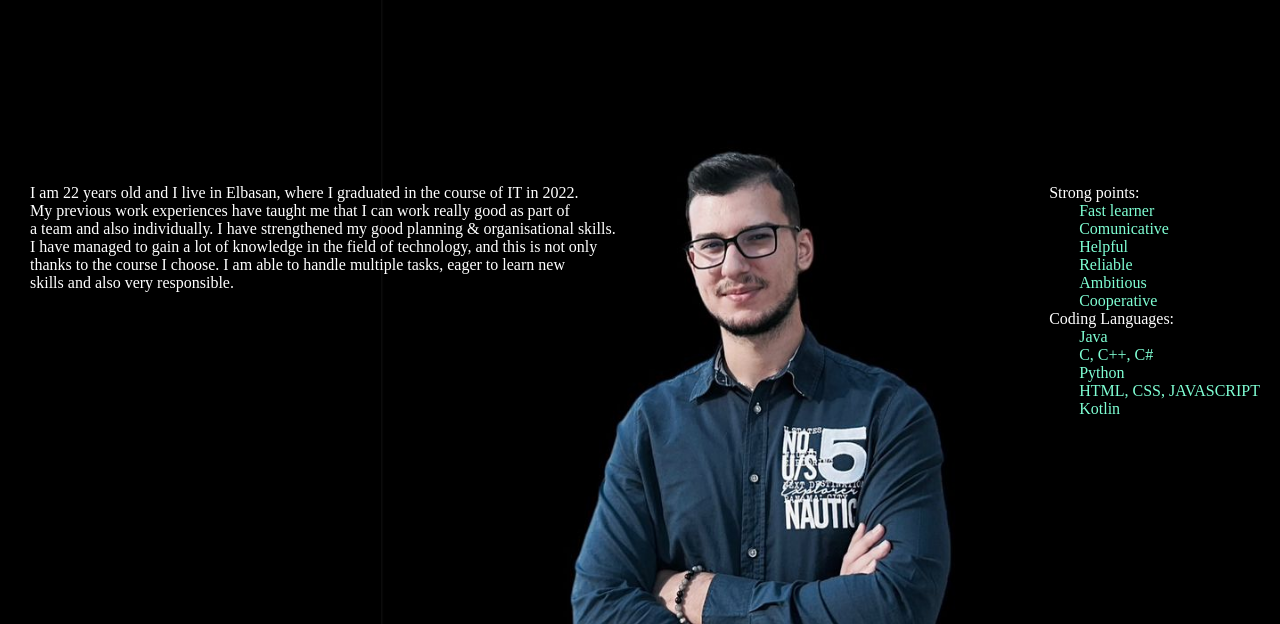
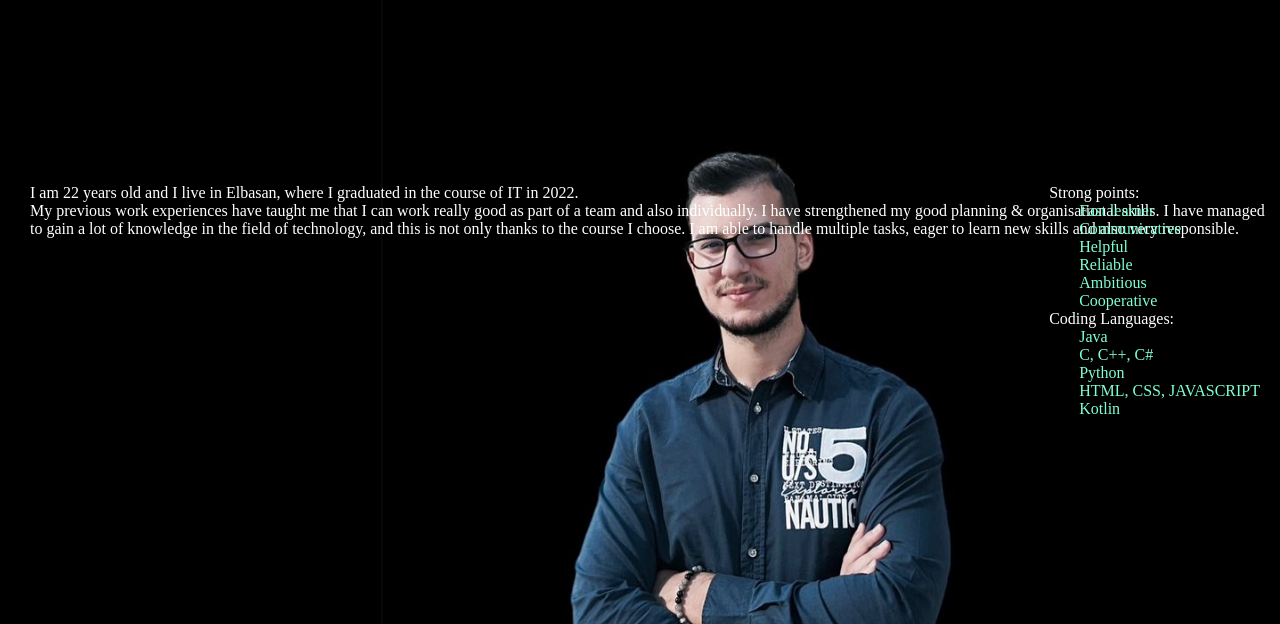
Before and after one commit to IgliH/IgliH, a plain HTML site: page about.html in a window 1280 px wide. Shown: the part 88-712 px from the top of the page. Drawn offline with Linux system fonts and the light colour scheme.

Commit message:
Update about.html
Changed the about content

```diff
--- a/about.html
+++ b/about.html
@@ -25,11 +25,11 @@
                 </div>
             </div>
             <div class="about_me">
-                <p>I am 22 years old and I live in Elbasan, where I graduated in the course of IT in 2022.<br>
-                <p>My previous work experiences have taught me that I can work really good as part of<br>
-                    a team and also individually.  I have strengthened my good planning & organisational skills.<br>
-                    I have managed to gain a lot of knowledge in the field of technology, and this is not only<br>
-                    thanks to the course I choose. I am able to handle multiple tasks, eager to learn new<br>
+                <p>I am 22 years old and I live in Elbasan, where I graduated in the course of IT in 2022.
+                <p>My previous work experiences have taught me that I can work really good as part of
+                    a team and also individually.  I have strengthened my good planning & organisational skills.
+                    I have managed to gain a lot of knowledge in the field of technology, and this is not only
+                    thanks to the course I choose. I am able to handle multiple tasks, eager to learn new
                     skills and also very responsible.
                 </p>
 
@@ -40,7 +40,7 @@
                 <div class="strong_points">
                     <ul>
                         <li>Fast learner</li>
-                        <li>Comunicative</li>
+                        <li>Communicative</li>
                         <li>Helpful</li>
                         <li>Reliable</li>
                         <li>Ambitious</li>
```
